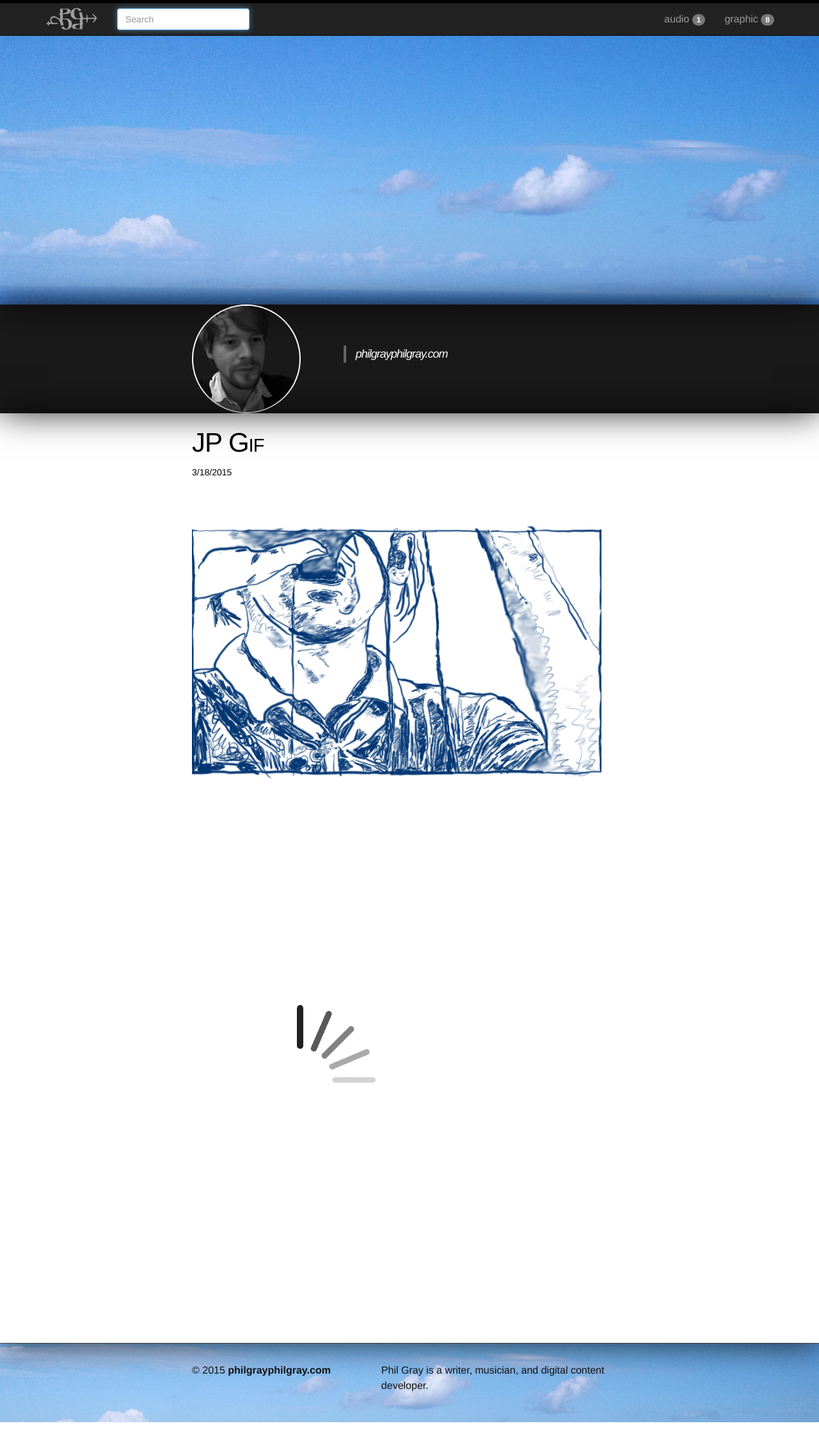
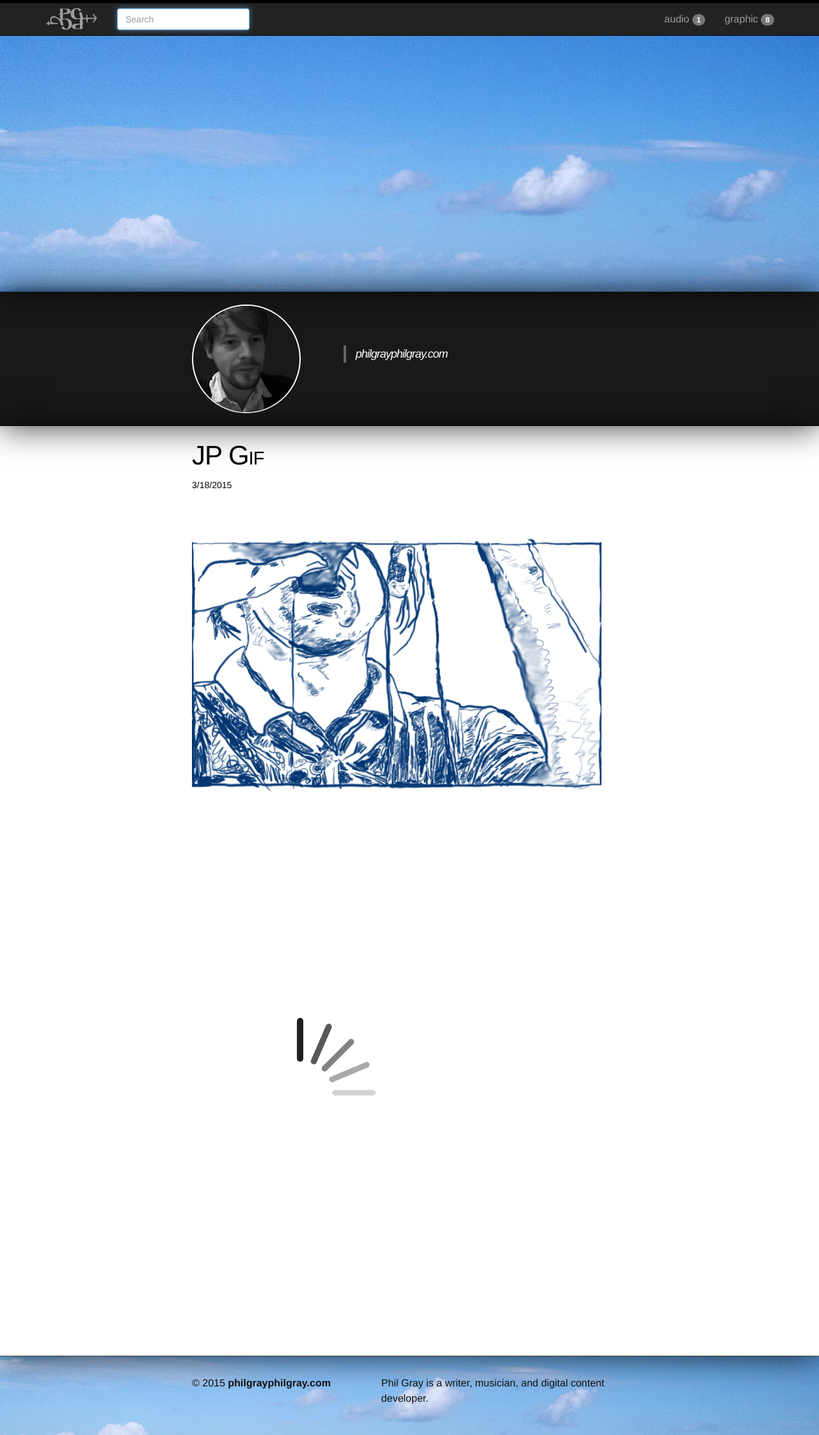
Before and after one commit to philgrayphilgray/philgrayphilgray.github.io, a Jekyll site: the page built from index.html, in a window 1280 px wide. Shown: the whole page at 64% size. Built offline with Jekyll 4.4.1, drawn with Linux system fonts in a browser that asks for light colours; the list of posts is cut into pages by our own code.

Commit message:
increase lead padding, change bg to no-repat x, change bg-background color to same as lead

```diff
--- a/_sass/_layout.scss
+++ b/_sass/_layout.scss
@@ -298,6 +298,8 @@
 
  #intro {
 	background: url(/img/seahorses2.png) 50% 0 fixed;
+	background-color: rgba(0, 0, 0, .9);
+	background-repeat: repeat-x;
 	-webkit-background-size: cover;
   -moz-background-size: cover;
   -o-background-size: cover;
@@ -309,7 +311,7 @@
     box-shadow: 0 0 50px rgba(0,0,0,0.8);
     padding: 180px 0;
   @media screen and (min-width: 768px) {
-      padding: 210px 0;
+      padding: 200px 0;
 	background: url(/img/seahorses_large2.png) 50% 0 fixed;
 	-webkit-background-size: cover;
   -moz-background-size: cover;
@@ -324,7 +326,7 @@
     width: 100%;
     position: relative;
     box-shadow: 0 0 50px rgba(0,0,0,0.8);
-    padding: 0 0;
+    padding: 20px 0;
 }
 #about {
     height: auto;
```
